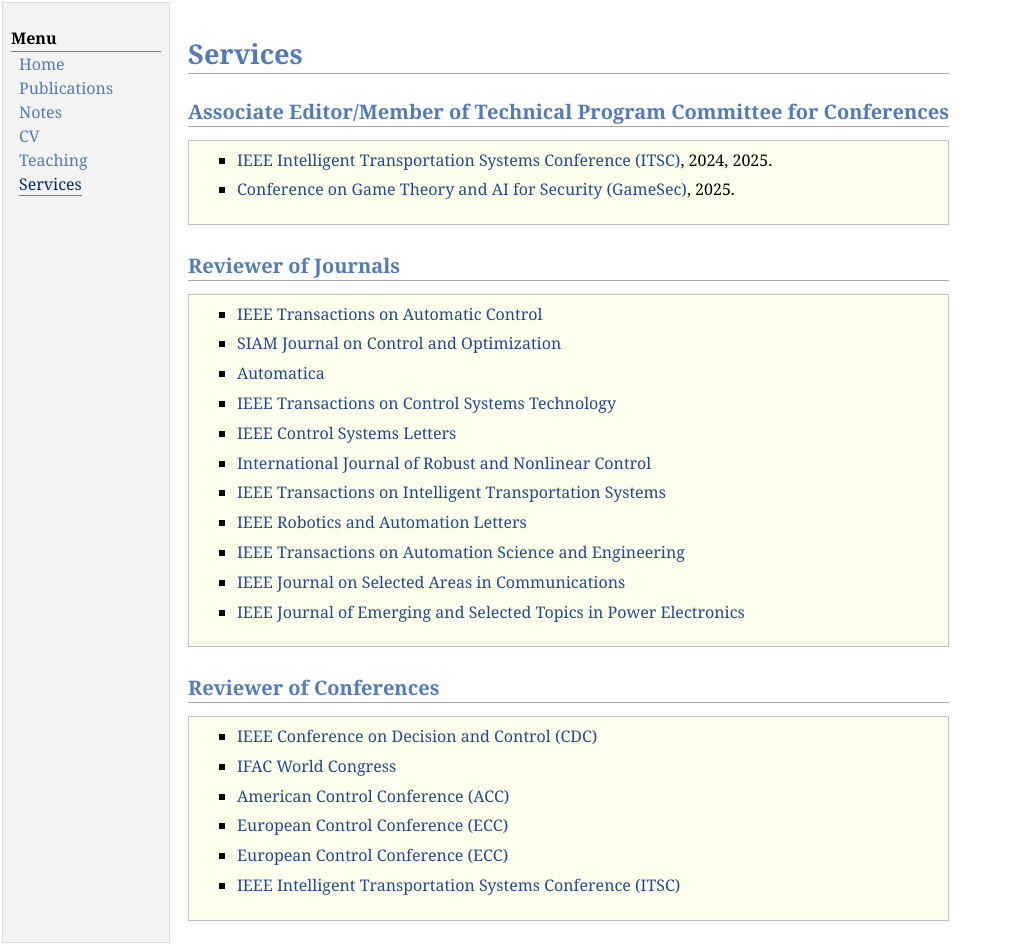
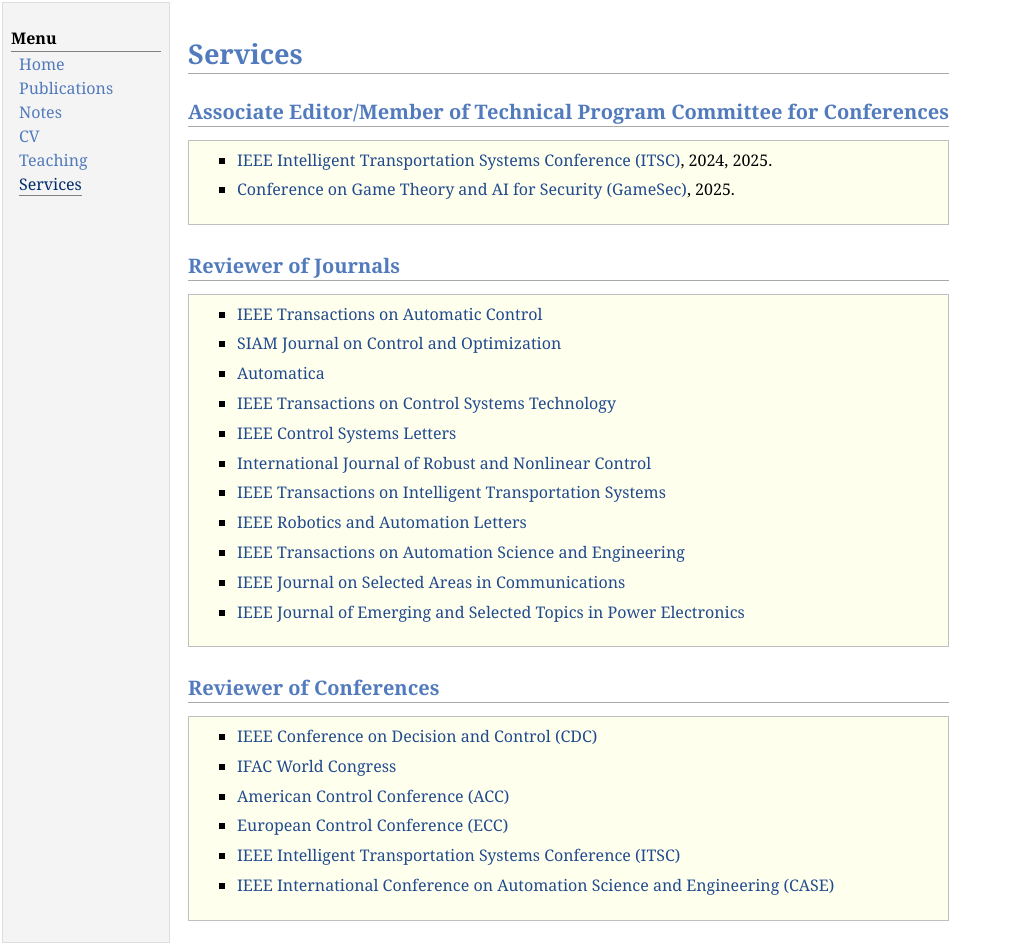
Before and after one commit to yuchaotaigu/yuchaotaigu.github.io, a Jekyll site: the page services.html, which Jekyll copies as it is, in a window 1280 px wide. Shown: the whole page, without its empty margins (0-1010 px from the left). Built offline with Jekyll 4.4.1, drawn with Linux system fonts in a browser that asks for light colours; comment, search, counter and statistics services are not loaded.

Commit message:
Update services.html

```diff
--- a/services.html
+++ b/services.html
@@ -75,9 +75,9 @@
 </li>
 <li><p><a href="https://euca-ecc.org/ecc/">European Control Conference (ECC)</a></br> </p>
 </li>
-<li><p><a href="https://euca-ecc.org/ecc/">European Control Conference (ECC)</a></br> </p>
+<li><p><a href="https://ieee-itss.org/conf/itsc/">IEEE Intelligent Transportation Systems Conference (ITSC)</a></br> </p>
 </li>
-<li><p><a href="https://ieee-itss.org/conf/itsc/">IEEE Intelligent Transportation Systems Conference (ITSC)</a></br> </p>
+<li><p><a href="https://www.ieee-ras.org/conferences-workshops/fully-sponsored/case">IEEE International Conference on Automation Science and Engineering (CASE)</a></br> </p>
 </li>
 </ul>
 </div></div>
```
